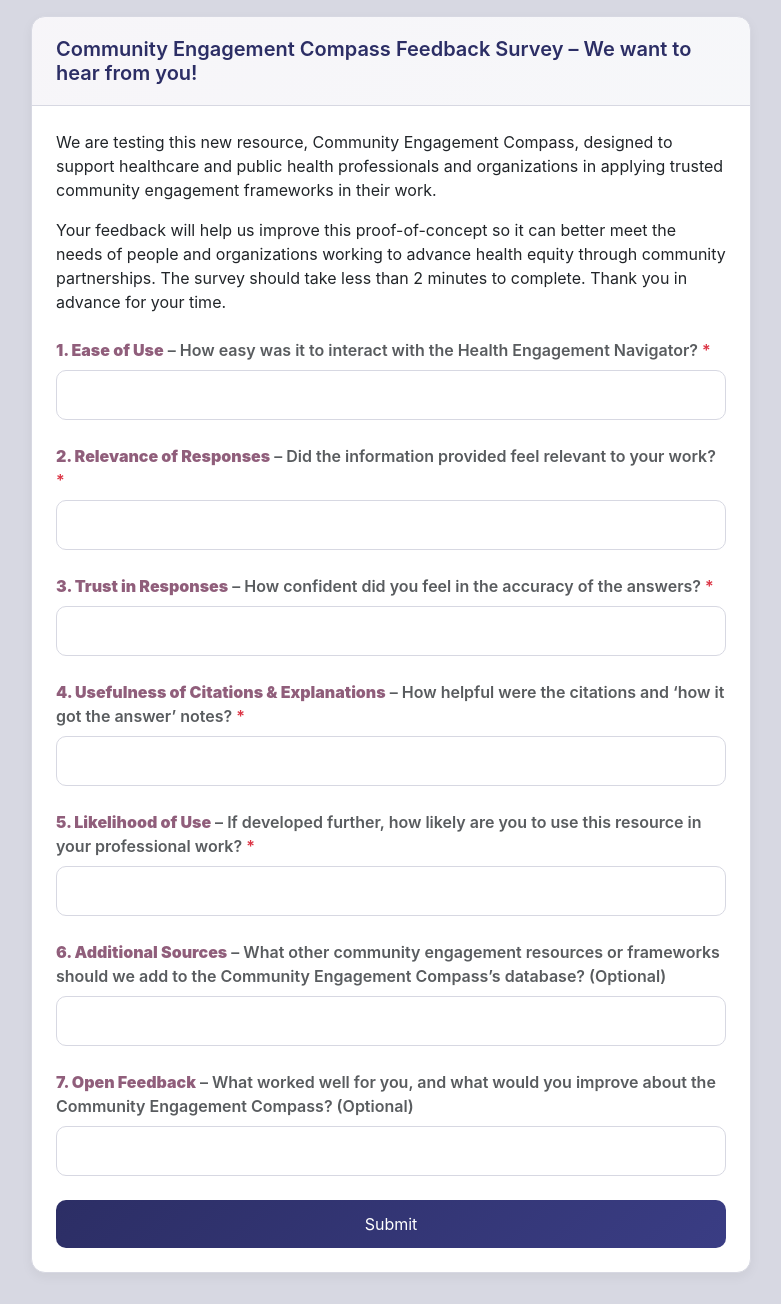
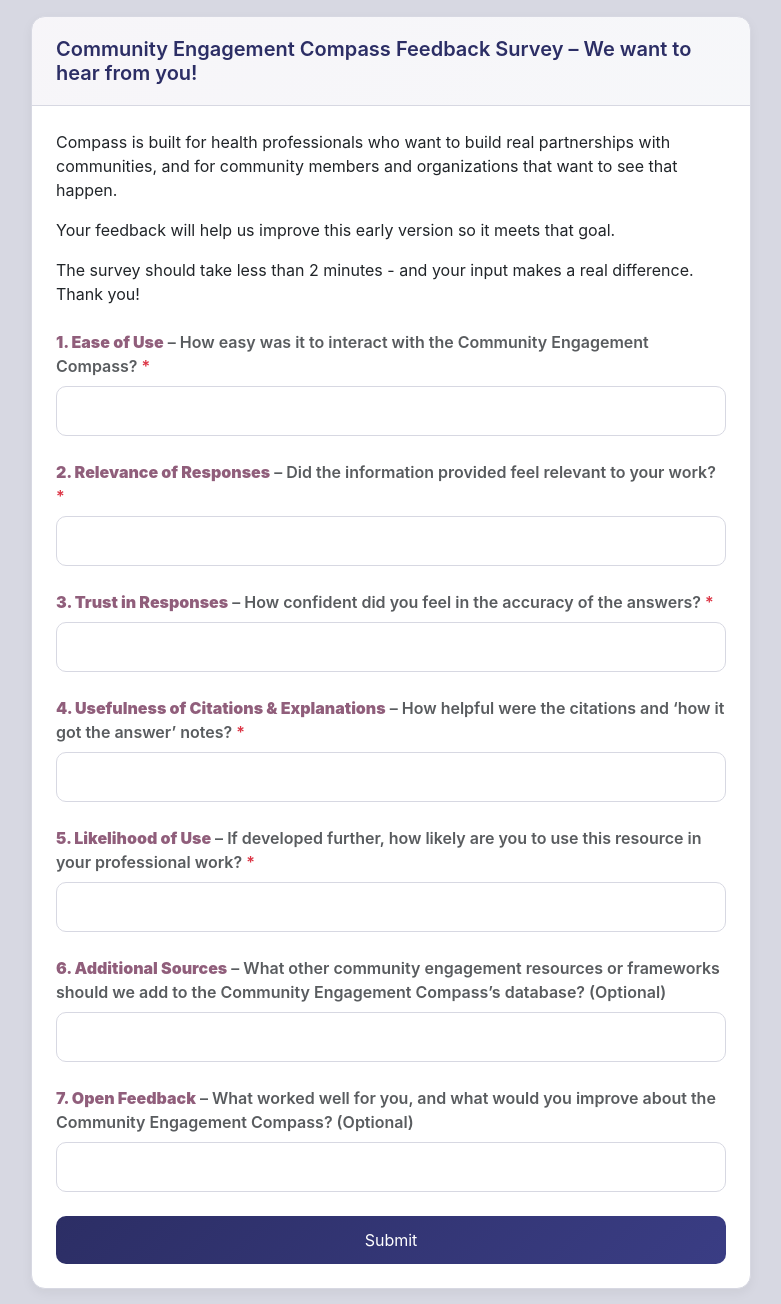
Before and after one commit to oniblackstock/community_engagement_compass, a Django app: template knowledgeassistant/templates/chatbot/feedback.html in a window 1280 px wide. Shown: the part 71-1375 px from the top of the page, without its empty margins (249-1030 px from the left). Before the commit the page ends 1343 px from the top, so only its background shows below. Run offline with Django 5.2, Linux system fonts and the light colour scheme; the template is opened without the code that fills it, so the values that code supplies are empty, except form fields; tables that the repository leaves empty hold one stand-in row (values such as "Sample post"); form fields are guessed from the names that the template uses.

Commit message:
updated feedback page text

```diff
--- a/knowledgeassistant/templates/chatbot/feedback.html
+++ b/knowledgeassistant/templates/chatbot/feedback.html
@@ -79,10 +79,13 @@
     </div>
     <div class="body">
       <p class="mb-3">
-        {% trans "We are testing this new resource, Community Engagement Compass, designed to support healthcare and public health professionals and organizations in applying trusted community engagement frameworks in their work." %}
+        {% trans "Compass is built for health professionals who want to build real partnerships with communities, and for community members and organizations that want to see that happen." %}
+      </p>
+      <p class="mb-3">
+        {% trans "Your feedback will help us improve this early version so it meets that goal." %}
       </p>
       <p class="mb-4">
-        {% trans "Your feedback will help us improve this proof-of-concept so it can better meet the needs of people and organizations working to advance health equity through community partnerships. The survey should take less than 2 minutes to complete. Thank you in advance for your time." %}
+        {% trans "The survey should take less than 2 minutes - and your input makes a real difference. Thank you!" %}
       </p>
 
       <form method="post" action="{% url 'chatbot:feedback' %}">
@@ -95,7 +98,7 @@
         {% endif %}
 
         <div class="mb-4">
-          <label class="form-label"><strong>{% trans "1. Ease of Use" %}</strong> <span class="text-muted">– {% trans "How easy was it to interact with the Health Engagement Navigator?" %} <span class="text-danger">*</span></span></label>
+          <label class="form-label"><strong>{% trans "1. Ease of Use" %}</strong> <span class="text-muted">– {% trans "How easy was it to interact with the Community Engagement Compass?" %} <span class="text-danger">*</span></span></label>
           {{ form.ease_of_use }}
           {% if form.ease_of_use.errors %}
             <div class="text-danger small">{{ form.ease_of_use.errors|striptags }}</div>
```
